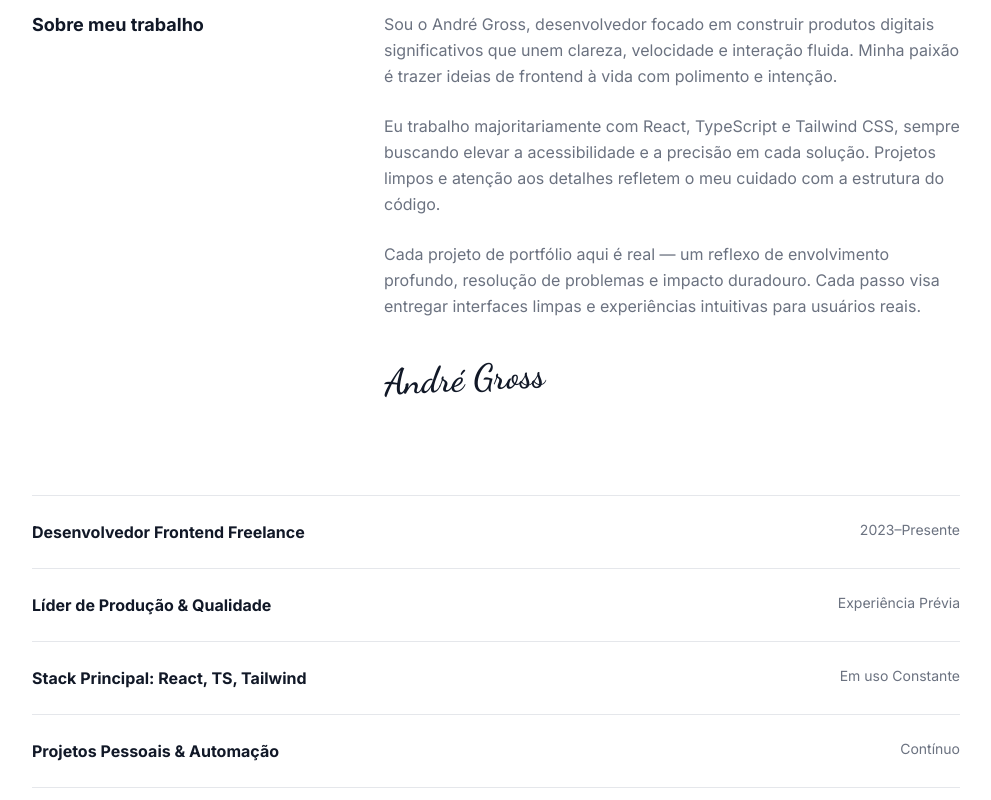
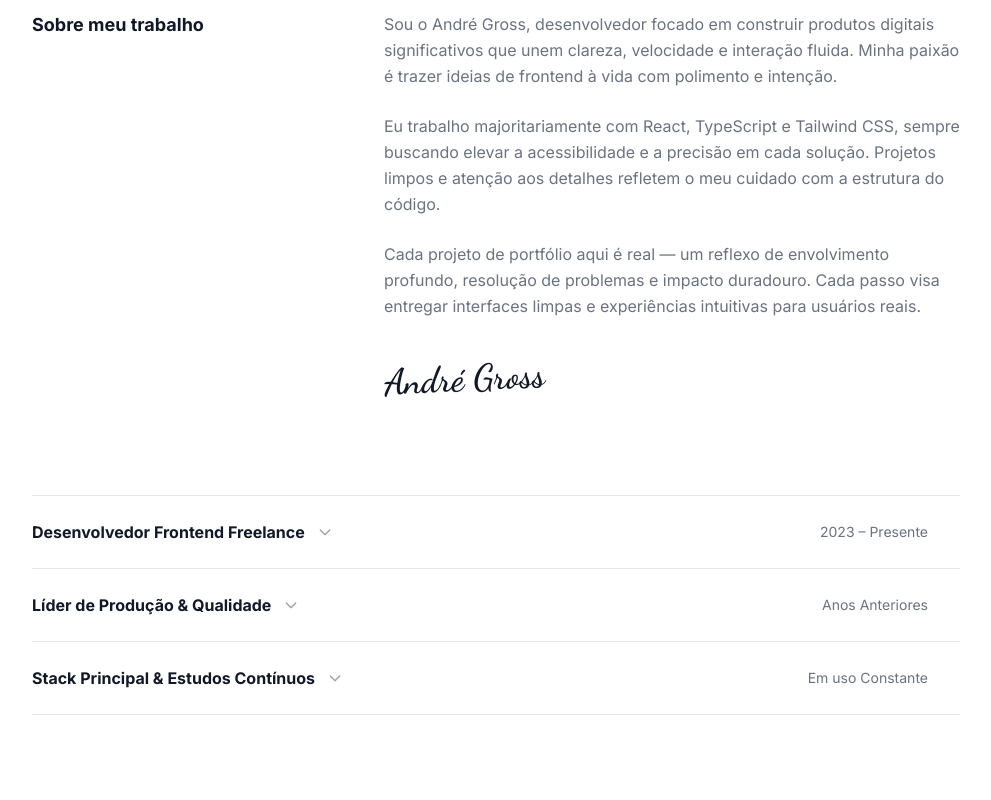
Before and after one commit to andgross1/meu-portfolio, a React (Vite) app: page / in a window 1280 px wide. Shown: the part 585-1385 px from the top of the page, without its empty margins (144-1135 px from the left). After the commit the page ends 1364 px from the top, so only its background shows below. Built offline with nearby package versions, Linux system fonts and the light colour scheme.

Commit message:
fix: adiciona importação de tipo explícita para resolver erro do TypeScript

```diff
--- a/src/components/About.tsx
+++ b/src/components/About.tsx
@@ -1,15 +1,54 @@
+import { useState } from 'react';
+import { experiencesData, type Experience } from '../data/experiences';
+
+function ExperienceItem({ title, period, company, description }: Experience) {
+  const [isOpen, setIsOpen] = useState(false);
+
+  return (
+    <div className="border-b border-gray-200">
+      <button
+        onClick={() => setIsOpen(!isOpen)}
+        className="w-full flex flex-col md:flex-row justify-between items-start md:items-center py-6 gap-2 text-left hover:bg-gray-50 transition-colors px-4 -mx-4 rounded-lg cursor-pointer group"
+      >
+        <div className="flex items-center gap-3">
+          <span className="font-bold text-[var(--color-text-primary)] group-hover:text-gray-600 transition-colors">
+            {title}
+          </span>
+          <svg
+            className={`w-4 h-4 text-gray-400 transition-transform duration-300 ${isOpen ? 'rotate-180' : ''}`}
+            fill="none" viewBox="0 0 24 24" stroke="currentColor"
+          >
+            <path strokeLinecap="round" strokeLinejoin="round" strokeWidth={2} d="M19 9l-7 7-7-7" />
+          </svg>
+        </div>
+        <span className="text-[var(--color-text-secondary)] text-sm whitespace-nowrap">{period}</span>
+      </button>
+
+      <div
+        className={`grid transition-all duration-300 ease-in-out ${isOpen ? 'grid-rows-[1fr] opacity-100 pb-6' : 'grid-rows-[0fr] opacity-0'}`}
+      >
+        <div className="overflow-hidden px-4 -mx-4">
+          <div className="flex flex-col gap-2 mt-2">
+            <span className="font-medium text-sm text-[var(--color-brand-purple)]">{company}</span>
+            <p className="text-sm text-[var(--color-text-secondary)] leading-relaxed max-w-3xl">
+              {description}
+            </p>
+          </div>
+        </div>
+      </div>
+    </div>
+  );
+}
+
 export function About() {
   return (
     <section className="px-6 md:px-12 py-16 max-w-5xl mx-auto" id="sobre">
 
-      {/* Bloco 1: Textos e Assinatura */}
       <div className="flex flex-col md:flex-row gap-8 md:gap-16 mb-24">
-        {/* Título na esquerda (Desktop) / Cima (Mobile) */}
         <div className="md:w-1/3">
           <h3 className="text-lg font-bold text-[var(--color-text-primary)]">Sobre meu trabalho</h3>
         </div>
 
-        {/* Textos na direita (Desktop) / Baixo (Mobile) */}
         <div className="md:w-2/3 flex flex-col gap-6 text-[var(--color-text-secondary)] leading-relaxed">
           <p>
             Sou o André Gross, desenvolvedor focado em construir produtos digitais significativos
@@ -27,9 +66,7 @@ export function About() {
             limpas e experiências intuitivas para usuários reais.
           </p>
 
-          {/* Assinatura (Usando uma fonte cursiva para simular) */}
           <div className="mt-4">
-             {/* Você pode trocar essa div por uma tag <img> depois, caso tenha a imagem da sua assinatura */}
             <span className="font-['Dancing_Script',cursive] text-4xl text-[var(--color-text-primary)] -rotate-3 inline-block">
               André Gross
             </span>
@@ -37,33 +74,18 @@ export function About() {
         </div>
       </div>
 
-      {/* Bloco 2: Linha do Tempo (Skills / Experiência) */}
       <div className="flex flex-col border-t border-gray-200">
-
-        {/* Item da Lista */}
-        <div className="flex flex-col md:flex-row justify-between py-6 border-b border-gray-200 gap-2">
-          <span className="font-bold text-[var(--color-text-primary)]">Desenvolvedor Frontend Freelance</span>
-          <span className="text-[var(--color-text-secondary)] text-sm">2023–Presente</span>
-        </div>
-
-        {/* Item da Lista */}
-        <div className="flex flex-col md:flex-row justify-between py-6 border-b border-gray-200 gap-2">
-          <span className="font-bold text-[var(--color-text-primary)]">Líder de Produção & Qualidade</span>
-          <span className="text-[var(--color-text-secondary)] text-sm">Experiência Prévia</span>
-        </div>
-
-        {/* Item da Lista */}
-        <div className="flex flex-col md:flex-row justify-between py-6 border-b border-gray-200 gap-2">
-          <span className="font-bold text-[var(--color-text-primary)]">Stack Principal: React, TS, Tailwind</span>
-          <span className="text-[var(--color-text-secondary)] text-sm">Em uso Constante</span>
-        </div>
-
-        {/* Item da Lista */}
-        <div className="flex flex-col md:flex-row justify-between py-6 border-b border-gray-200 gap-2">
-          <span className="font-bold text-[var(--color-text-primary)]">Projetos Pessoais & Automação</span>
-          <span className="text-[var(--color-text-secondary)] text-sm">Contínuo</span>
-        </div>
-
+        {/* Renderização dinâmica da lista de experiências usando .map() */}
+        {experiencesData.map((experience) => (
+          <ExperienceItem
+            key={experience.id}
+            id={experience.id}
+            title={experience.title}
+            period={experience.period}
+            company={experience.company}
+            description={experience.description}
+          />
+        ))}
       </div>
     </section>
   );
--- /dev/null
+++ b/src/data/experiences.ts
@@ -0,0 +1,33 @@
+// src/data/experiences.ts
+
+export interface Experience {
+  id: number;
+  title: string;
+  period: string;
+  company: string;
+  description: string;
+}
+
+export const experiencesData: Experience[] = [
+  {
+    id: 1,
+    title: "Desenvolvedor Frontend Freelance",
+    period: "2023 – Presente",
+    company: "Projetos Independentes & MVP",
+    description: "Desenvolvimento de um MVP de sistema web para geração automática de cartas-proposta. Foco na automação de documentos complexos, estruturação de rotas, integração de APIs e consumo/leitura de dados via planilhas CSV utilizando PapaParse. Construído integralmente com React, TypeScript e Tailwind CSS."
+  },
+  {
+    id: 2,
+    title: "Líder de Produção & Qualidade",
+    period: "Anos Anteriores",
+    company: "Gestão de Indústria & Torrefação",
+    description: "Atuação em funções técnicas com liderança direta de equipes e gestão de recursos na área de produção. Foco forte na melhoria contínua, análise de indicadores (KPIs) e controle rigoroso de qualidade, incluindo o desenvolvimento de perfis na gestão de processos de torrefação de cafés especiais."
+  },
+  {
+    id: 3,
+    title: "Stack Principal & Estudos Contínuos",
+    period: "Em uso Constante",
+    company: "Desenvolvimento Web",
+    description: "Proficiência avançada na trindade moderna do frontend (React, TS, Tailwind), com domínio em arquitetura de pastas e deploy de aplicações (Vercel). Atualmente expandindo conhecimentos para o ecossistema backend, explorando rotas com Node.js/Express, autenticação e bancos de dados para futuros sistemas de controle financeiro."
+  }
+];
```
